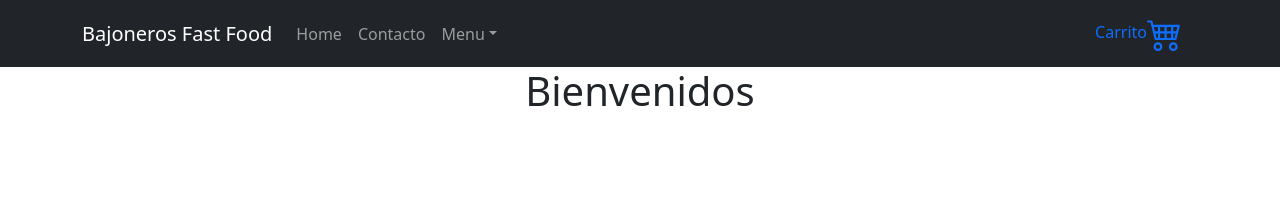
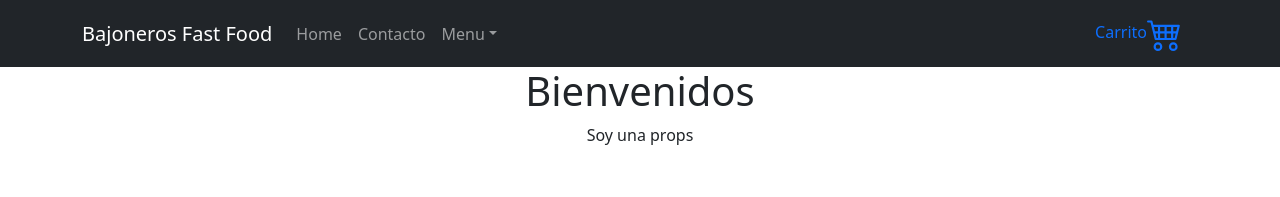
Before and after one commit to CarolinaOrtiz7/proyecto, a React (Create React App) app in the folder temp1/: page / in a window 1280 px wide. Shown: the top 197 px of the page. Built offline with nearby package versions, Linux system fonts and the light colour scheme.

Commit message:
Agrego props

```diff
--- a/temp1/public/index.html
+++ b/temp1/public/index.html
@@ -5,6 +5,7 @@
     <link rel="icon" href="%PUBLIC_URL%/favicon.ico" />
     <meta name="viewport" content="width=device-width, initial-scale=1" />
     <meta name="theme-color" content="#000000" />
+    <link href="https://cdn.jsdelivr.net/npm/bootstrap@5.1.3/dist/css/bootstrap.min.css" rel="stylesheet" integrity="sha384-1BmE4kWBq78iYhFldvKuhfTAU6auU8tT94WrHftjDbrCEXSU1oBoqyl2QvZ6jIW3" crossorigin="anonymous">
     <meta
       name="description"
       content="Web site created using create-react-app"
@@ -38,6 +39,7 @@
 
       To begin the development, run `npm start` or `yarn start`.
       To create a production bundle, use `npm run build` or `yarn build`.
-    -->
+    --><script src="https://cdn.jsdelivr.net/npm/@popperjs/core@2.10.2/dist/umd/popper.min.js" integrity="sha384-7+zCNj/IqJ95wo16oMtfsKbZ9ccEh31eOz1HGyDuCQ6wgnyJNSYdrPa03rtR1zdB" crossorigin="anonymous"></script>
+<script src="https://cdn.jsdelivr.net/npm/bootstrap@5.1.3/dist/js/bootstrap.min.js" integrity="sha384-QJHtvGhmr9XOIpI6YVutG+2QOK9T+ZnN4kzFN1RtK3zEFEIsxhlmWl5/YESvpZ13" crossorigin="anonymous"></script>
   </body>
 </html>
--- a/temp1/src/App.js
+++ b/temp1/src/App.js
@@ -2,7 +2,7 @@
 import './App.css';
 import NavBar from './components/NavBar';
 import 'bootstrap/dist/css/bootstrap.min.css';
-import ItemListContainer from './components/ItemListContainer';
+import {ItemListContainer} from './components/ItemListContainer';
 
 
 function App() {
@@ -11,7 +11,7 @@
   return (
     <div className="App" >
      <NavBar/>
-     <ItemListContainer/>
+     <ItemListContainer greetings="Soy una props" />
     </div>
   );
 }
--- a/temp1/src/components/ItemListContainer.jsx
+++ b/temp1/src/components/ItemListContainer.jsx
@@ -1,9 +1,10 @@
 import React from 'react';
 
-function ItemListContainer () {
+export const ItemListContainer = (props) => {
 
-    return<h1>Bienvenidos</h1>;
-
+    return( <div>
+        <h1>Bienvenidos</h1>
+        {props.greetings}
+    </div>
+    )
 }
-
-export default ItemListContainer
```
